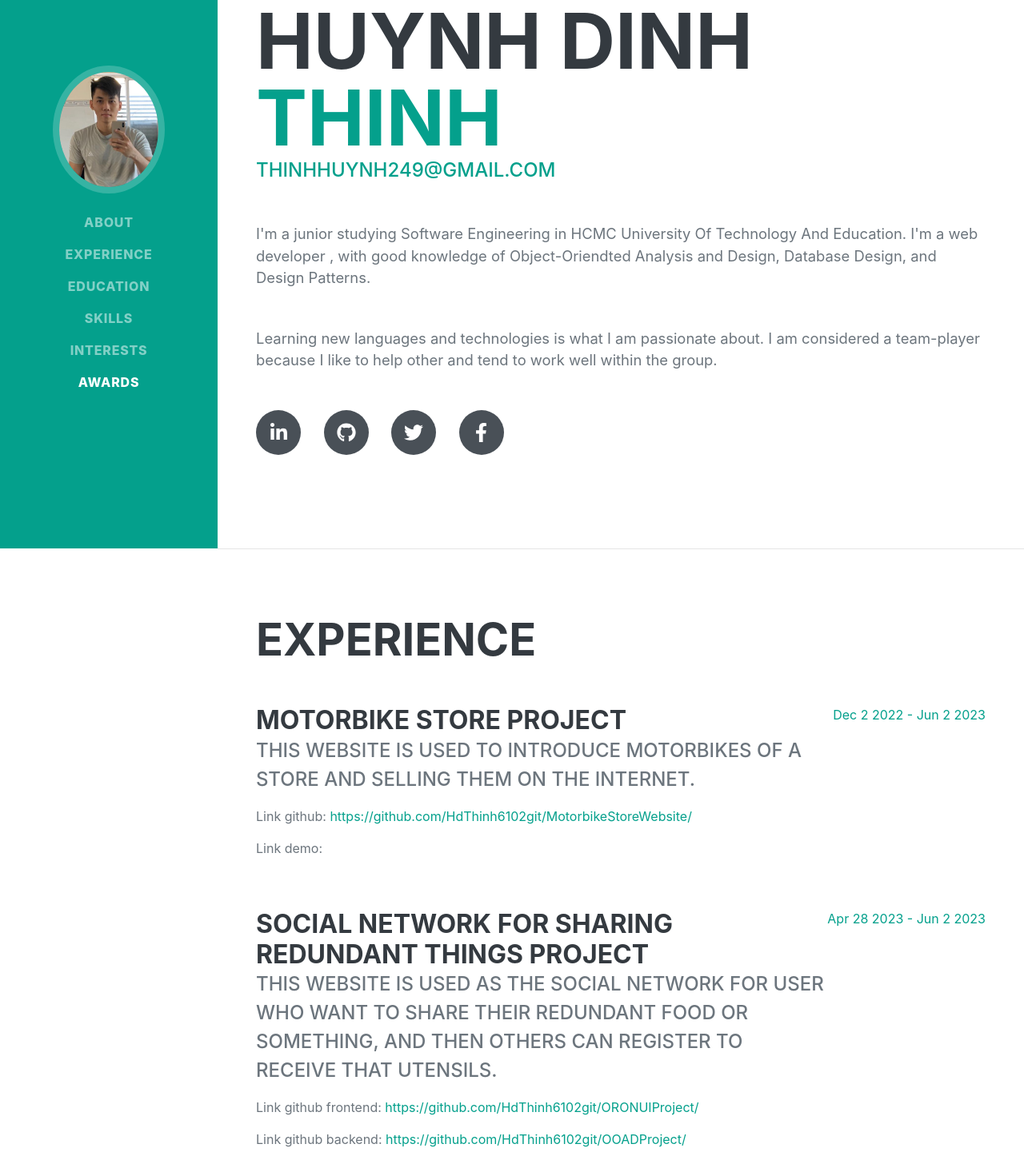
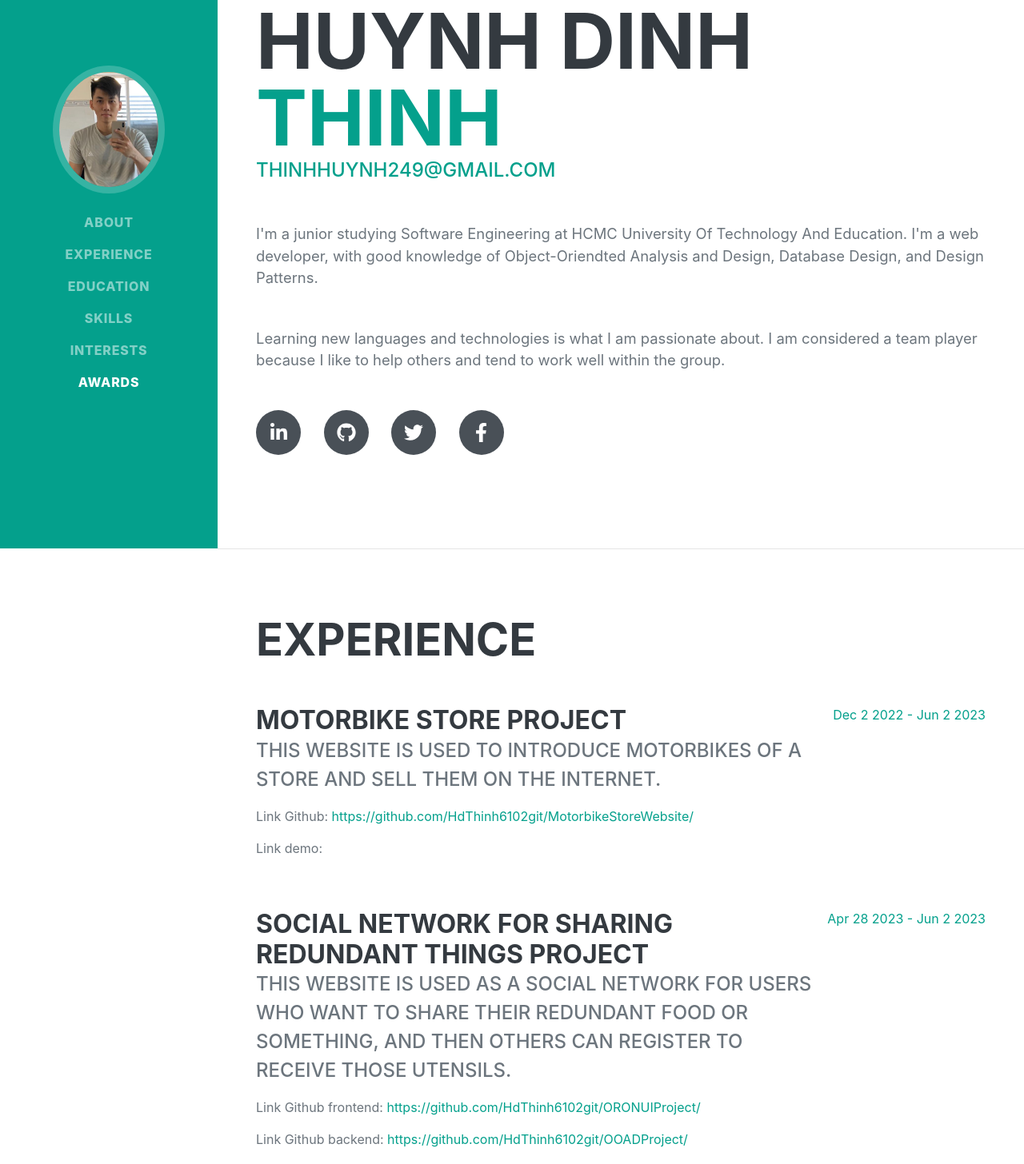
Before and after one commit to HdThinh6102git/HuynhDinhThinh-CV, a plain HTML site: page index.html in a window 1280 px wide. Shown: the part 114-1570 px from the top of the page at 80% size. Drawn offline with nearby package versions, Linux system fonts and the light colour scheme; files whose address does not match are found by name; a web font is replaced by a local one.

Commit message:
Update index.html

```diff
--- a/index.html
+++ b/index.html
@@ -47,8 +47,8 @@
 
                         <a href="mailto:thinhhuynh249@gmail.com">Thinhhuynh249@gmail.com</a>
                     </div>
-                    <p class="lead mb-5">I'm a junior studying Software Engineering  in HCMC University Of Technology And Education. I'm a web developer , with good knowledge of Object-Oriendted Analysis and Design, Database Design, and Design Patterns.</p>
-                    <p class="lead mb-5">Learning new languages and technologies is what I am passionate about. I am considered  a team-player because I like to help other and tend to work well within the group.</p>
+                    <p class="lead mb-5">I'm a junior studying Software Engineering at HCMC University Of Technology And Education. I'm a web developer, with good knowledge of Object-Oriendted Analysis and Design, Database Design, and Design Patterns.</p>
+                    <p class="lead mb-5">Learning new languages and technologies is what I am passionate about. I am considered a team player because I like to help others and tend to work well within the group.</p>
                     <div class="social-icons">
                         <a class="social-icon" href="https://www.linkedin.com/in/hdthinh6102/"><i class="fab fa-linkedin-in"></i></a>
                         <a class="social-icon" href="https://github.com/HdThinh6102git/"><i class="fab fa-github"></i></a>
@@ -65,9 +65,9 @@
                     <div class="d-flex flex-column flex-md-row justify-content-between mb-5">
                         <div class="flex-grow-1">
                             <h3 class="mb-0">MOTORBIKE STORE PROJECT </h3>
-                            <div class="subheading mb-3">This website is used to introduce motorbikes of a store and selling them on the internet. </div>
+                            <div class="subheading mb-3">This website is used to introduce motorbikes of a store and sell them on the internet. </div>
 
-                            <p>Link github: <a href="https://github.com/HdThinh6102git/MotorbikeStoreWebsite/">https://github.com/HdThinh6102git/MotorbikeStoreWebsite/</a></p>
+                            <p>Link Github: <a href="https://github.com/HdThinh6102git/MotorbikeStoreWebsite/">https://github.com/HdThinh6102git/MotorbikeStoreWebsite/</a></p>
                             <p>Link demo: </p>
                         </div>
                         <div class="flex-shrink-0"><span class="text-primary">Dec 2 2022 - Jun 2 2023</span></div>
@@ -75,9 +75,9 @@
                     <div class="d-flex flex-column flex-md-row justify-content-between mb-5">
                         <div class="flex-grow-1">
                             <h3 class="mb-0">SOCIAL NETWORK FOR SHARING REDUNDANT THINGS PROJECT</h3>
-                            <div class="subheading mb-3">This website is used as the social network for user who want to share their redundant food or something, and then others can register to receive that utensils. </div>
-                            <p>Link github frontend: <a href="https://github.com/HdThinh6102git/ORONUIProject/">https://github.com/HdThinh6102git/ORONUIProject/</a> </p>
-                            <p>Link github backend: <a href="https://github.com/HdThinh6102git/OOADProject/">https://github.com/HdThinh6102git/OOADProject/</a> </p>
+                            <div class="subheading mb-3">This website is used as a social network for users who want to share their redundant food or something, and then others can register to receive those utensils. </div>
+                            <p>Link Github frontend: <a href="https://github.com/HdThinh6102git/ORONUIProject/">https://github.com/HdThinh6102git/ORONUIProject/</a> </p>
+                            <p>Link Github backend: <a href="https://github.com/HdThinh6102git/OOADProject/">https://github.com/HdThinh6102git/OOADProject/</a> </p>
                         </div>
                         <div class="flex-shrink-0"><span class="text-primary">Apr 28 2023 - Jun 2 2023</span></div>
                     </div>
@@ -155,7 +155,7 @@
                         </li>
                         <li>
                             <span class="fa-li"><i class="fas fa-check"></i></span>
-                            Good understanding of OOP methodologies, system analysis and design, SOLID principles, design patterns
+                            Good understanding of OOP methodologies, system analysis and design, SOLID principles, and design patterns
                         </li>
                         <li>
                             <span class="fa-li"><i class="fas fa-check"></i></span>
@@ -173,8 +173,8 @@
             <section class="resume-section" id="interests">
                 <div class="resume-section-content">
                     <h2 class="mb-5">Interests</h2>
-                    <p>Apart from being a web developer, I enjoy most of my time being outdoors.  I enjoy playing football, running and doing gym</p>
-                    <p class="mb-0">When forced indoors, I follow a number of food and skills book, and I spend a large amount of my free time exploring the latest technology advancements in the web development world.</p>
+                    <p>Apart from being a web developer, I enjoy most of my time outdoors.  I enjoy playing football, running and doing gym</p>
+                    <p class="mb-0">When forced indoors, I follow several food and skills books, and I spend a large amount of my free time exploring the latest technology advancements in the web development world.</p>
                 </div>
             </section>
             <hr class="m-0" />
```
